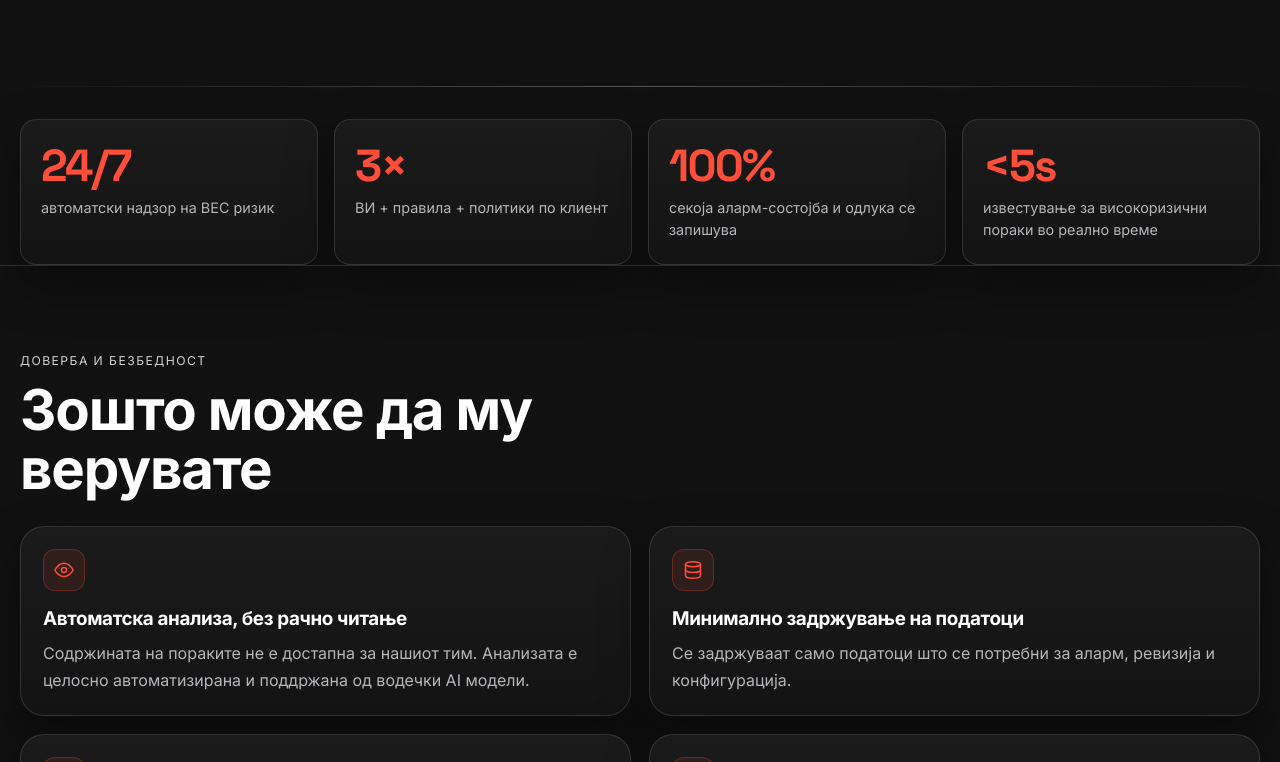
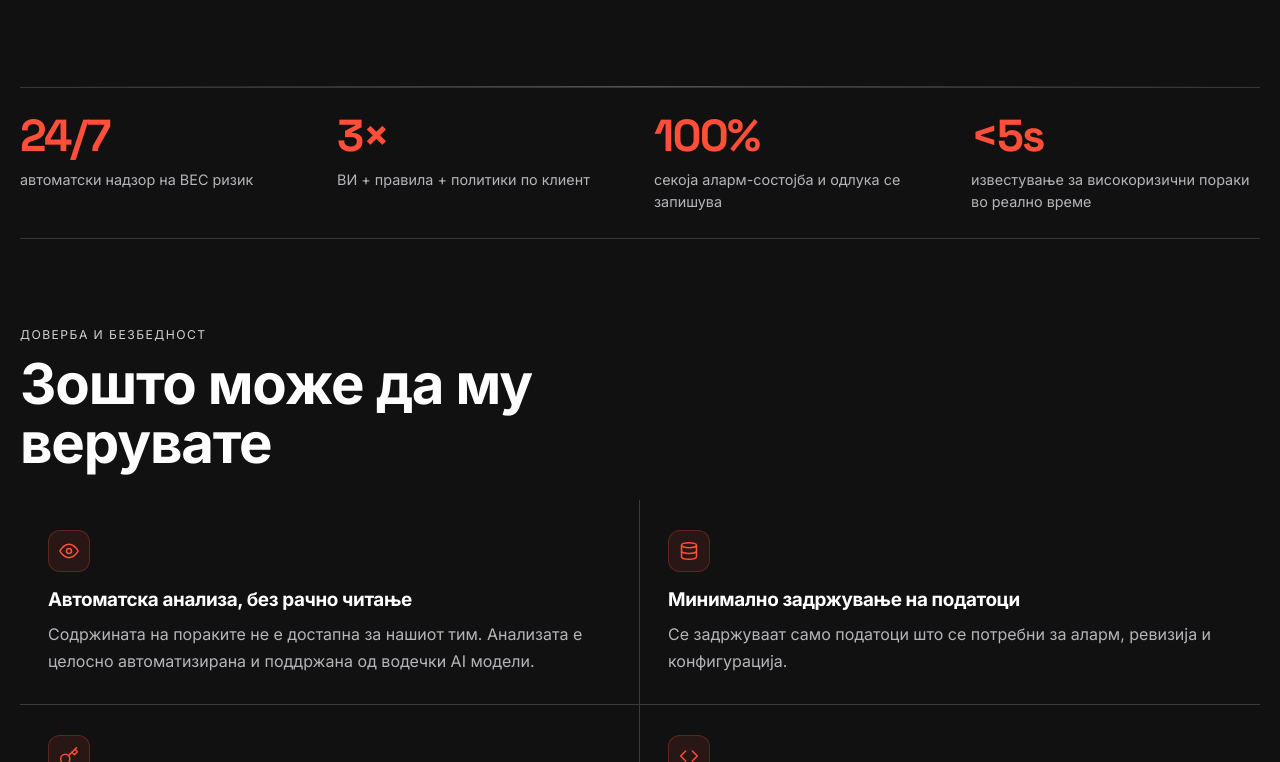
Before and after one commit to slavcoc/shield, a Next.js app in the folder website/: page / in a window 1280 px wide. Shown: the part 1818-2580 px from the top of the page. Built offline with nearby package versions, Linux system fonts and the light colour scheme; no server answers.

Commit message:
fixing boxes

```diff
--- a/website/app/globals.css
+++ b/website/app/globals.css
@@ -1416,6 +1416,13 @@ a {
   padding-top: 48px;
 }
 
+.stats-strip-section {
+  border-top: 1px solid rgba(255, 255, 255, 0.16);
+  border-bottom: 1px solid rgba(255, 255, 255, 0.16);
+  padding-top: 26px;
+  padding-bottom: 26px;
+}
+
 .stat-item {
   padding: 24px 20px;
   border-radius: var(--radius-md);
@@ -2097,6 +2104,10 @@ h3,
   border-top: 0;
 }
 
+#trust::before {
+  border-top: 0;
+}
+
 .hero::after {
   content: "";
   position: absolute;
@@ -2202,7 +2213,50 @@ h3,
 }
 
 .stats-band {
-  padding-top: 32px;
+  padding-top: 0;
+  padding-bottom: 0;
+}
+
+.stats-strip-section .stats-band {
+  gap: 28px;
+}
+
+.stats-strip-section .stat-item {
+  padding: 0;
+  border: 0;
+  border-radius: 0;
+  background: transparent;
+  box-shadow: none;
+  backdrop-filter: none;
+}
+
+.stats-strip-section .stat-item p {
+  margin-top: 10px;
+}
+
+.results-strip-grid {
+  gap: 28px;
+}
+
+.results-strip-grid .result-card {
+  padding: 18px 18px 18px 20px;
+  border: 1px solid rgba(255, 255, 255, 0.1);
+  border-left: 3px solid rgba(255, 255, 255, 0.92);
+  border-radius: 0;
+  background: linear-gradient(180deg, rgba(255, 255, 255, 0.06), rgba(255, 255, 255, 0.01));
+  box-shadow: none;
+  backdrop-filter: none;
+}
+
+.results-strip-grid .result-card strong {
+  margin-bottom: 10px;
+  letter-spacing: -0.04em;
+  font-size: clamp(1.35rem, 2.4vw, 1.9rem);
+  color: #ffffff;
+}
+
+.results-strip-grid .result-card p {
+  max-width: 22ch;
 }
 
 .stat-num,
--- a/website/app/page.jsx
+++ b/website/app/page.jsx
@@ -1073,7 +1073,7 @@ export default function HomePage({ initialLanguage = 'mk' }) {
 
         <hr className="shell section-rule" />
 
-        <section className="shell reveal" aria-label={copy.efficiency.eyebrow}>
+        <section className="shell reveal stats-strip-section" aria-label={copy.efficiency.eyebrow}>
           <div className="stats-band">
             {STATS.map((s) => (
               <div className="stat-item" key={s.num}>
@@ -1089,7 +1089,7 @@ export default function HomePage({ initialLanguage = 'mk' }) {
             <p className="eyebrow">{copy.security.eyebrow}</p>
             <h2>{copy.trust.whyTitle}</h2>
           </div>
-          <div className="feature-grid">
+          <div className="feature-grid product-grid">
             {copy.security.cards.map((card, i) => (
               <article className="feature-card" key={card.title}>
                 <div className="card-icon">{SECURITY_ICONS[i]}</div>
@@ -1136,7 +1136,7 @@ export default function HomePage({ initialLanguage = 'mk' }) {
             <p className="eyebrow">{copy.seo.eyebrow}</p>
             <h2>{copy.seo.title}</h2>
           </div>
-          <div className="feature-grid">
+          <div className="feature-grid product-grid">
             {copy.seo.items.map((item) => (
               <article className="feature-card" key={item.href}>
                 <h3>{item.title}</h3>
@@ -1197,7 +1197,7 @@ export default function HomePage({ initialLanguage = 'mk' }) {
             <h2>{copy.results.title}</h2>
             <p className="lede" style={{ marginTop: 14 }}>{copy.results.lede}</p>
           </div>
-          <div className="results-grid" aria-label={copy.results.eyebrow}>
+          <div className="results-grid results-strip-grid" aria-label={copy.results.eyebrow}>
             {copy.results.items.map((item) => (
               <article className="result-card" key={item.value + item.label}>
                 <strong>{item.value}</strong>
```
